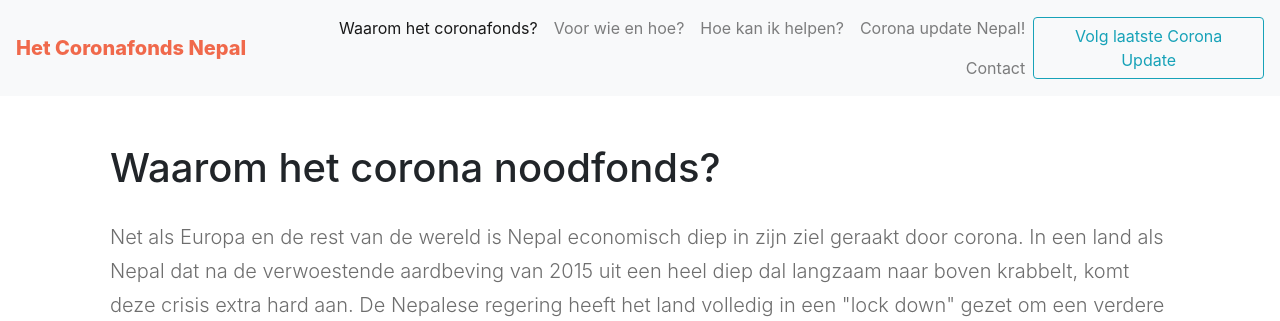
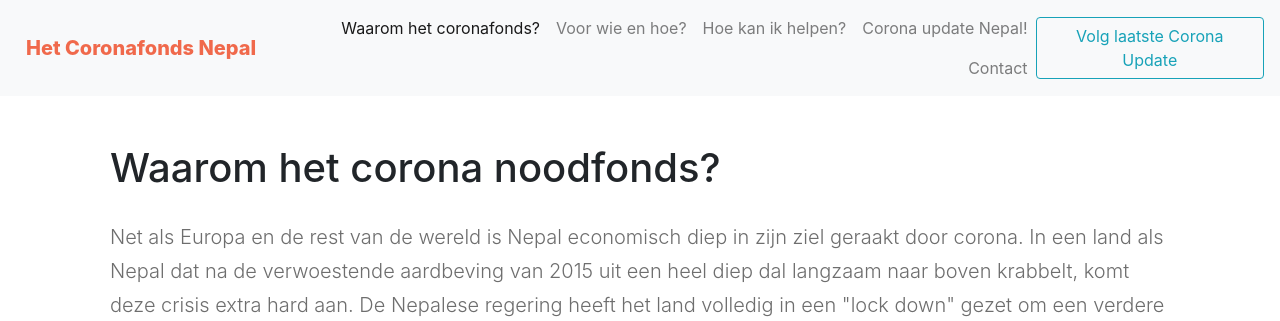
Before and after one commit to priti0505/co_nep, a PHP site: page / in a window 1280 px wide. Shown: the top 321 px of the page. Run offline with PHP 8.4, Linux system fonts and the light colour scheme.

Commit message:
Update index.php

```diff
--- a/index.php
+++ b/index.php
@@ -71,7 +71,7 @@
      <header>
       <!-- Fixed navbar -->
       <nav class="navbar navbar-expand-md navbar-light bg-light ">
-        <a class="navbar-brand" href="#" style="color: #f0694b; font-weight: 800;">Het Coronafonds Nepal</a>
+        <a class="navbar-brand" href="#" style="color: #f0694b; font-weight: 800; padding-left: 10px">Het Coronafonds Nepal</a>
         <button class="navbar-toggler" type="button" data-toggle="collapse" data-target="#navbarCollapse" aria-controls="navbarCollapse" aria-expanded="false" aria-label="Toggle navigation">
           <span class="navbar-toggler-icon"></span>
         </button>
```
